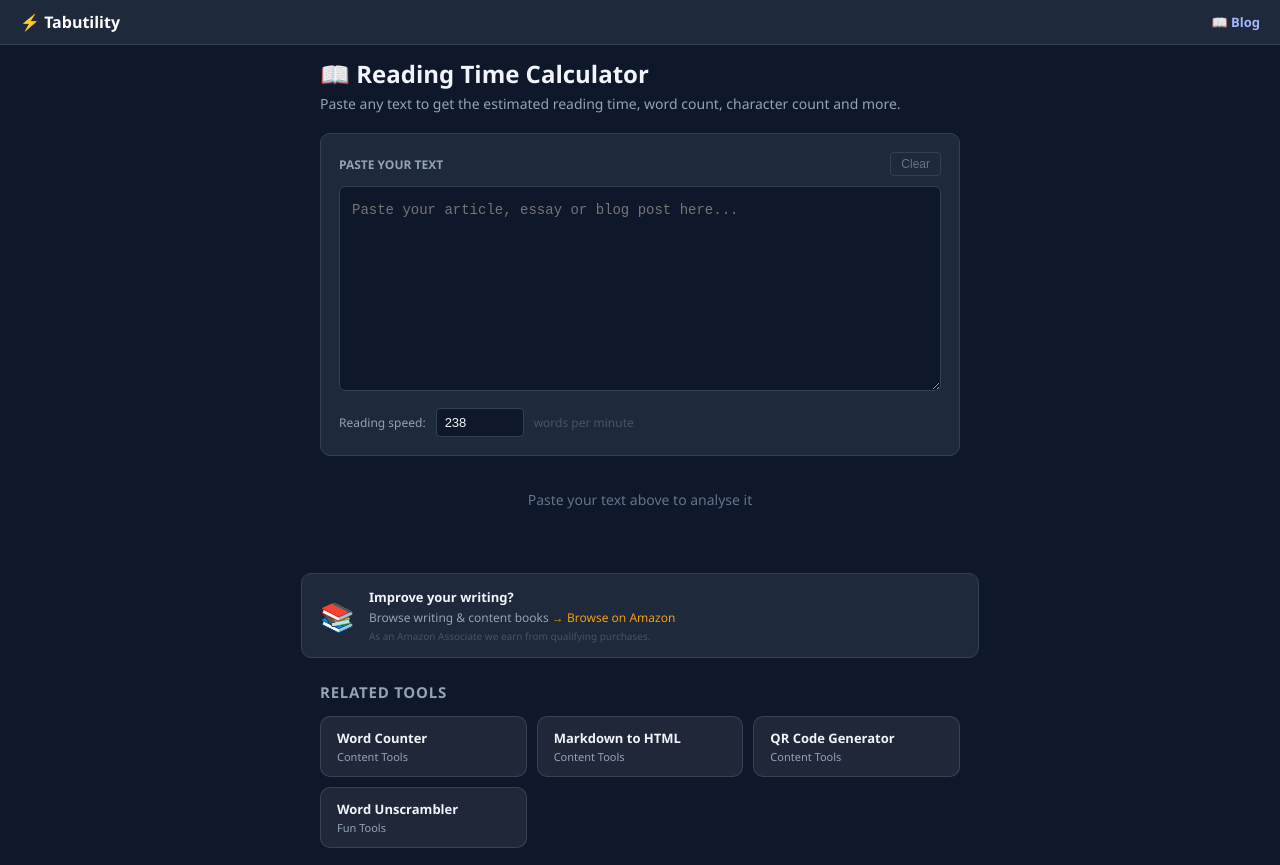
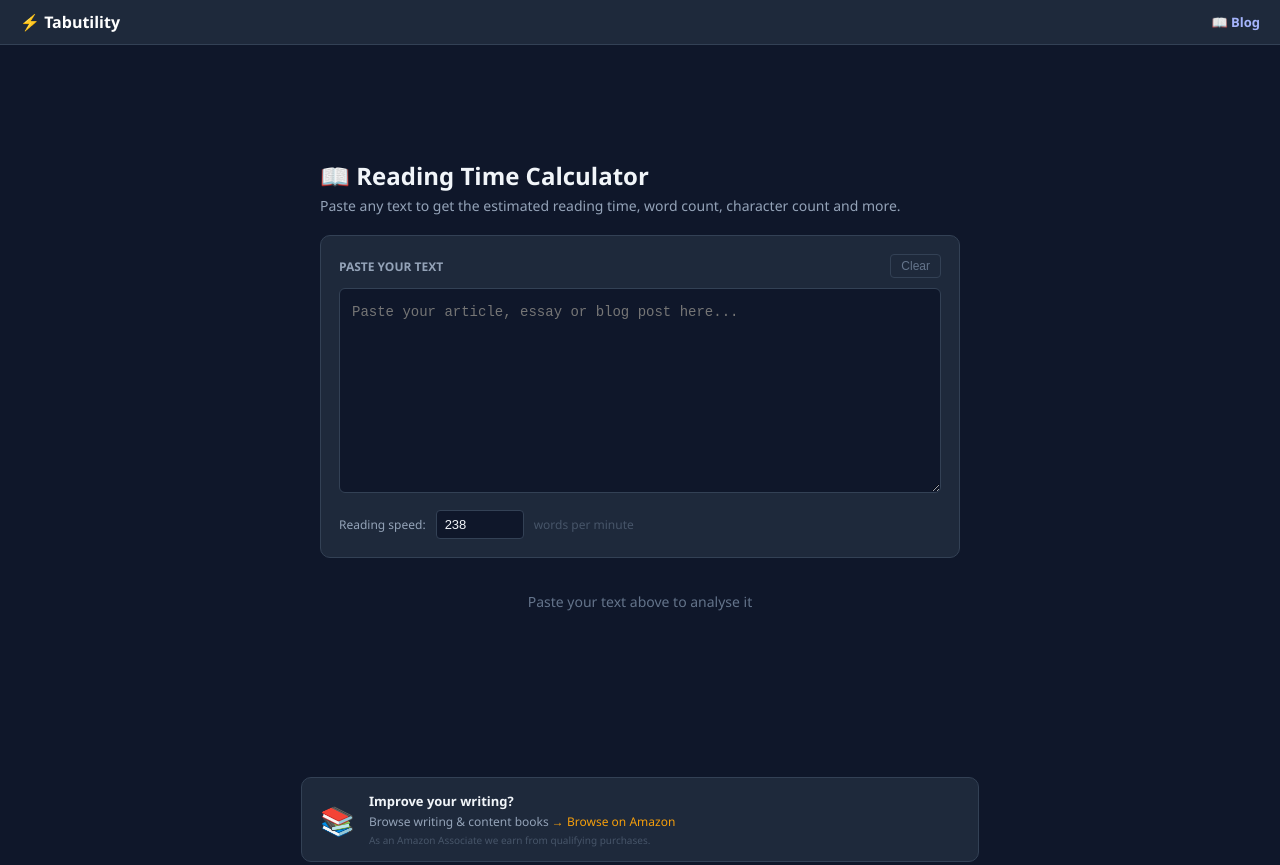
Before and after one commit to rakeshv02/reading-time-calculator, a plain HTML site: page index.html in a window 1280 px wide. Shown: the top 865 px of the page. Drawn offline with Linux system fonts and the light colour scheme.

Commit message:
Tasks #4+#5: preconnect hints + ad CLS fix

```diff
--- a/index.html
+++ b/index.html
@@ -2,6 +2,10 @@
 <html lang="en">
 <head>
   <meta charset="UTF-8">
+<link rel="preconnect" href="https://pagead2.googlesyndication.com" crossorigin>
+<link rel="preconnect" href="https://www.googletagmanager.com" crossorigin>
+<link rel="dns-prefetch" href="//pagead2.googlesyndication.com">
+
   <meta name="viewport" content="width=device-width, initial-scale=1.0">
   <title>Reading Time Calculator — Free Online | Tabutility</title>
   <meta name="description" content="Paste any text to get the estimated reading time, word count, character count and more.">
@@ -25,7 +29,7 @@
 </head>
 <body style="margin:0;font-family:'Segoe UI',Arial,sans-serif;background:#0f172a;color:#f1f5f9;min-height:100vh">
 <nav style="background:#1e293b;padding:11px 20px;display:flex;align-items:center;justify-content:space-between;border-bottom:1px solid #334155"><a href="https://tabutility.com" style="color:#fff;font-weight:800;font-size:16px;text-decoration:none">⚡ Tabutility</a><a href="https://tabutility.com/blog/" style="color:#a5b4fc;font-size:13px;font-weight:700;text-decoration:none">📖 Blog</a></nav>
-<div style="max-width:640px;margin:12px auto;padding:0 8px"><ins class="adsbygoogle" style="display:block" data-ad-client="ca-pub-7039091592734005" data-ad-slot="auto" data-ad-format="auto" data-full-width-responsive="true"></ins><script>(adsbygoogle=window.adsbygoogle||[]).push({});</script></div>
+<div style="max-width:640px;margin:12px auto;padding:0 8px"><ins class="adsbygoogle" style="display:block;min-height:90px" data-ad-client="ca-pub-7039091592734005" data-ad-slot="auto" data-ad-format="auto" data-full-width-responsive="true"></ins><script>(adsbygoogle=window.adsbygoogle||[]).push({});</script></div>
 
 <div id="app" style="max-width:640px;margin:8px auto;padding:0 8px 32px">
   <h1 style="font-size:24px;font-weight:800;margin:0 0 4px">📖 Reading Time Calculator</h1>
@@ -81,7 +85,7 @@ s*
   document.getElementById('r-seo').textContent=seoNote;
 }
 </script>
-<div style="max-width:640px;margin:12px auto;padding:0 8px"><ins class="adsbygoogle" style="display:block" data-ad-client="ca-pub-7039091592734005" data-ad-slot="auto" data-ad-format="auto" data-full-width-responsive="true"></ins><script>(adsbygoogle=window.adsbygoogle||[]).push({});</script></div>
+<div style="max-width:640px;margin:12px auto;padding:0 8px"><ins class="adsbygoogle" style="display:block;min-height:90px" data-ad-client="ca-pub-7039091592734005" data-ad-slot="auto" data-ad-format="auto" data-full-width-responsive="true"></ins><script>(adsbygoogle=window.adsbygoogle||[]).push({});</script></div>
 
 <div style="margin:0 auto 24px;max-width:640px;background:#1e293b;border-radius:10px;padding:14px 18px;display:flex;align-items:center;gap:14px;cursor:pointer;border:1px solid #334155" onclick="window.open('https://www.amazon.com/s?k=writing+content+marketing+books&tag=tabutility-20','_blank','noopener noreferrer')" title="Improve your writing?">
   <span style="font-size:28px;flex-shrink:0">📚</span>
```
